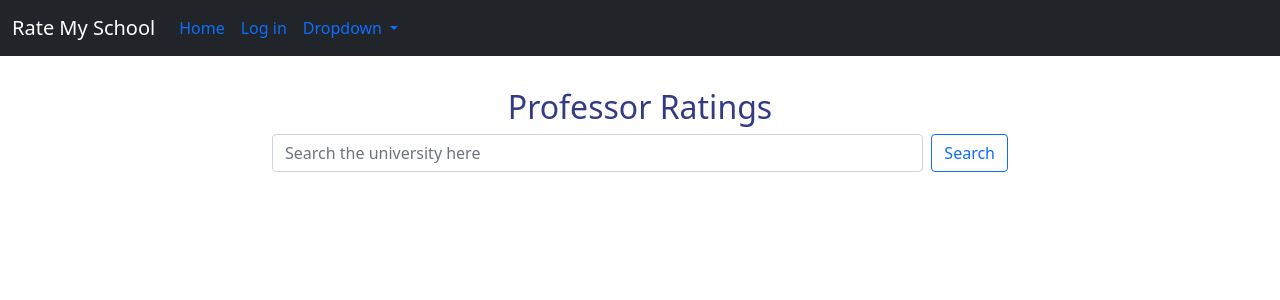
After one commit to Tesfa-eth/portfolioProfile, a Django app: page /professorrating/ in a window 1280 px wide. The commit adds this page. Shown: the top 300 px of the page. Run offline with Django 4.2, Linux system fonts and the light colour scheme; some libraries are stand-ins or nearby versions.

Commit message:
crispy form stying and professor ratings start

```diff
--- a/rateAcademia/settings.py
+++ b/rateAcademia/settings.py
@@ -87,7 +87,7 @@ TEMPLATES = [
 
 WSGI_APPLICATION = 'rateAcademia.wsgi.application'
 
-
+CRISPY_TEMPLATE_PACK = 'bootstrap4' # crispy form styling
 # Database
 # https://docs.djangoproject.com/en/4.0/ref/settings/#databases
 
--- a/rateMySchoolApp/urls.py
+++ b/rateMySchoolApp/urls.py
@@ -5,6 +5,7 @@ from . import views
 urlpatterns = [
     path('', views.index, name='ratemySchool-index'),
     path('collegeRating/', views.college_rating, name='collegeRating'),
+    path('professorrating/', views.professor_rating, name='professorrating'),
     path("dashboard/", views.dashboard, name="dashboard"),
     path("myratings/", views.myRatings, name="myratings"),
     path('updatePost/<int:pk>/', views.updatePost, name="updatepost"),
--- a/rateMySchoolApp/views.py
+++ b/rateMySchoolApp/views.py
@@ -162,6 +162,9 @@ def college_rating(request):
         'averageSecurityRating': averageSecurityRating,
     }
     return render(request, 'rateMySchool/collegeRating.html', context)
+
+def professor_rating(request):
+    return render(request, 'rateMySchool/professorRating.html')
 
 def profanityLabler(prob, prelable):
     """lables what should be done with the profanity probability result"""
--- a/templates/rateMySchool/index.html
+++ b/templates/rateMySchool/index.html
@@ -8,7 +8,7 @@
 {%endblock%}
 
 {%block professorFeedbacks%}
-<button type="button" class="btn btn-primary btn-lg">Professor Feedbacks</button>
+<a type="button" class="btn btn-primary btn-lg" href="{%url 'professorrating'%}">Professor Feedbacks</a>
 {%endblock%}
 
 {%block fieldOfStudy%}
--- /dev/null
+++ b/templates/rateMySchool/professorRating.html
@@ -0,0 +1,18 @@
+{%extends 'partials/base.html'%} {% load socialaccount %}
+
+{%block header_container%}
+    <h2 style="color: #333B84; text-align: center;">Professor Ratings</h2>
+{%endblock%}
+
+{%block search%}
+
+<div>
+    <form class="d-flex" method="get">
+      {% csrf_token %}
+      <input action="{% url 'collegeRating' %}"  name='collegeQuery' class="form-control me-2" id="uni_search" type="search" placeholder="Search the university here" aria-label="Search">
+      <button class="btn btn-outline-primary" type="submit">Search</button>
+    </form>
+
+</div>
+
+{%endblock%}
```
Also changed, not shown: templates/rateMySchool/dashboard.html (+12 -6 lines).
